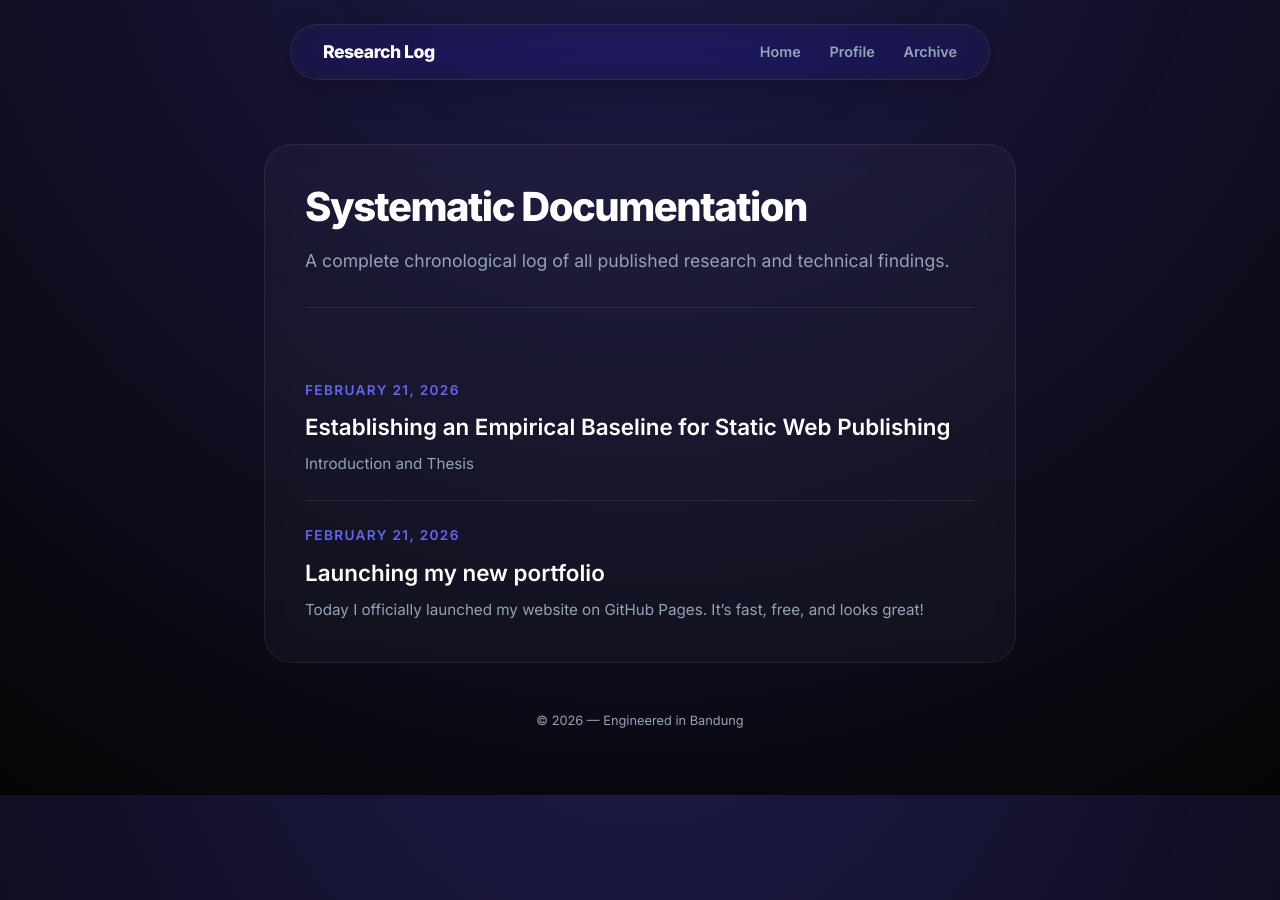
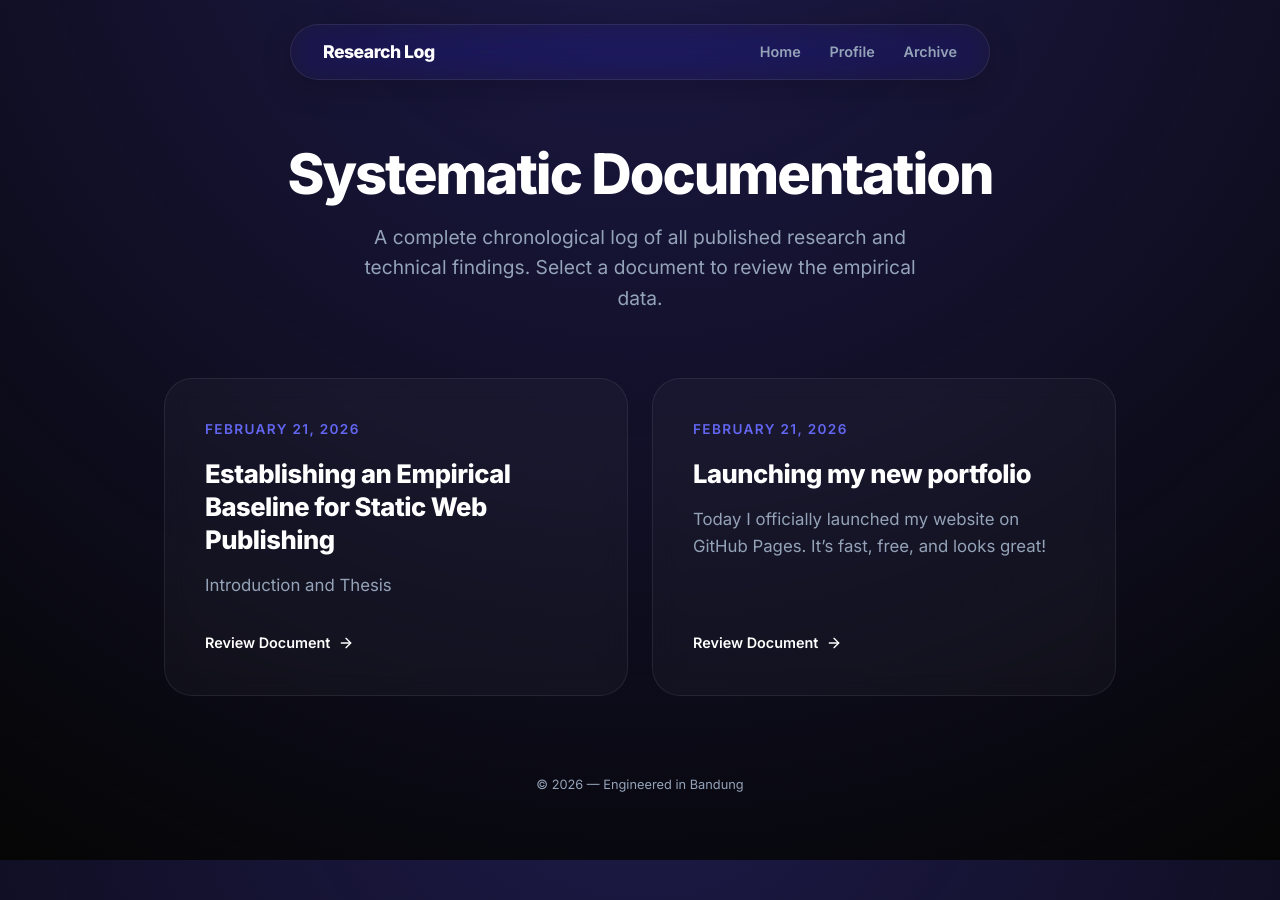
Before and after one commit to cingmen/cingmen.github.io, a Jekyll site: the page built from blog.html, in a window 1280 px wide. Built offline with Jekyll 4.4.1, drawn with Linux system fonts in a browser that asks for light colours.

Commit message:
add template

```diff
--- a/blog.html
+++ b/blog.html
@@ -61,34 +61,104 @@ permalink: /blog/
         .nav-container { width: 100%; display: flex; justify-content: space-between; align-items: center; }
         .nav-brand { color: var(--text-main); font-weight: 800; text-decoration: none; letter-spacing: -0.5px; font-size: 1.1rem; }
         .nav-links { display: flex; gap: 1.8rem; }
-        .nav-links a {
+        .nav-links a { color: var(--text-dim); text-decoration: none; font-weight: 600; font-size: 0.9rem; transition: color 0.3s ease, text-shadow 0.3s ease; }
+        .nav-links a:hover { color: var(--text-main); text-shadow: 0 0 10px rgba(99, 102, 241, 0.7); }
+
+        /* Structural Correction: Container width updated to 1000px to match all other pages */
+        .container { max-width: 1000px; width: 100%; padding: 2rem 1.5rem 4rem 1.5rem; }
+
+        .page-header {
+            text-align: center;
+            margin-bottom: 4rem;
+        }
+
+        .page-header h1 {
+            font-size: 3.5rem;
+            margin: 0 0 1rem 0;
+            letter-spacing: -2px;
+            font-weight: 800;
+            line-height: 1.1;
+        }
+
+        .page-header p {
             color: var(--text-dim);
+            font-size: 1.2rem;
+            max-width: 600px;
+            margin: 0 auto;
+        }
+
+        /* Upgraded Grid Architecture for Publications */
+        .post-grid {
+            display: grid;
+            grid-template-columns: repeat(2, 1fr);
+            gap: 1.5rem;
+        }
+
+        .post-card {
+            background: var(--card-bg);
+            border: 1px solid var(--border);
+            border-radius: 28px;
+            padding: 2.5rem;
+            backdrop-filter: blur(12px);
             text-decoration: none;
+            color: var(--text-main);
+            display: flex;
+            flex-direction: column;
+            height: 100%;
+            transition: transform 0.3s ease, border-color 0.3s ease, background 0.3s ease;
+        }
+
+        .post-card:hover {
+            transform: translateY(-8px);
+            border-color: var(--accent);
+            background: rgba(99, 102, 241, 0.05);
+        }
+
+        .post-date {
+            font-size: 0.85rem;
+            color: var(--accent);
+            font-weight: 600;
+            text-transform: uppercase;
+            letter-spacing: 0.1em;
+            margin-bottom: 1rem;
+            display: block;
+        }
+
+        .post-title {
+            font-size: 1.6rem;
+            font-weight: 700;
+            margin: 0 0 1rem 0;
+            line-height: 1.3;
+            letter-spacing: -0.5px;
+        }
+
+        .post-excerpt {
+            color: var(--text-dim);
+            font-size: 1.05rem;
+            margin: 0 0 2rem 0;
+            line-height: 1.6;
+            flex-grow: 1;
+        }
+
+        .post-read-more {
+            display: inline-flex;
+            align-items: center;
+            gap: 8px;
+            color: var(--text-main);
             font-weight: 600;
             font-size: 0.9rem;
-            transition: color 0.3s ease, text-shadow 0.3s ease;
-        }
-        .nav-links a:hover {
-            color: var(--text-main);
-            text-shadow: 0 0 10px rgba(99, 102, 241, 0.7);
+            margin-top: auto;
+            transition: color 0.3s ease;
         }
 
-        .container { max-width: 800px; width: 100%; padding: 2rem 1.5rem 4rem 1.5rem; }
-        .card { background: var(--card-bg); border: 1px solid var(--border); border-radius: 28px; padding: 2.5rem; backdrop-filter: blur(12px); }
+        .post-card:hover .post-read-more {
+            color: var(--accent);
+        }
 
-        h1 { font-size: 2.5rem; margin: 0 0 0.5rem 0; letter-spacing: -1.5px; font-weight: 800; line-height: 1.1; }
-        p.subtitle { color: var(--text-dim); font-size: 1.1rem; margin-bottom: 3rem; border-bottom: 1px solid var(--border); padding-bottom: 2rem; }
-
-        .post-list { list-style: none; padding: 0; margin: 0; }
-        .post-item { display: flex; flex-direction: column; text-decoration: none; color: var(--text-main); padding: 1.5rem 0; border-bottom: 1px solid var(--border); }
-        .post-item:last-child { border: none; padding-bottom: 0; }
-        .post-item:hover { transform: translateX(10px); }
-        .post-item:hover .post-title { color: var(--accent); }
-
-        .post-date { font-size: 0.85rem; color: var(--accent); font-weight: 600; text-transform: uppercase; letter-spacing: 0.1em; margin-bottom: 0.5rem; }
-        .post-title { font-size: 1.4rem; font-weight: 600; margin: 0 0 0.5rem 0; transition: color 0.3s ease; }
-        .post-excerpt { color: var(--text-dim); font-size: 0.95rem; margin: 0; line-height: 1.5; }
-
+        @media (max-width: 850px) {
+            .post-grid { grid-template-columns: 1fr; }
+            .page-header h1 { font-size: 2.5rem; }
+        }
     </style>
 </head>
 <body>
@@ -105,26 +175,32 @@ permalink: /blog/
     </nav>
 
     <div class="container">
-        <section class="card">
+
+        <header class="page-header">
             <h1>Systematic Documentation</h1>
-            <p class="subtitle">A complete chronological log of all published research and technical findings.</p>
+            <p>A complete chronological log of all published research and technical findings. Select a document to review the empirical data.</p>
+        </header>
 
-            <div class="post-list">
+        <section class="post-grid">
             {% for post in site.posts %}
-                <a href="{{ post.url }}" class="post-item">
+            <a href="{{ post.url }}" class="post-card">
                 <span class="post-date">{{ post.date | date: "%B %d, %Y" }}</span>
                 <h2 class="post-title">{{ post.title }}</h2>
-                    <p class="post-excerpt">{{ post.excerpt | strip_html | truncatewords: 35 }}</p>
+                <p class="post-excerpt">{{ post.excerpt | strip_html | truncatewords: 30 }}</p>
+                <div class="post-read-more">
+                    Review Document <i data-lucide="arrow-right" style="width: 16px; height: 16px;"></i>
+                </div>
             </a>
             {% endfor %}
 
             {% if site.posts.size == 0 %}
-                <p style="color: var(--text-dim); text-align: center; padding: 2rem 0;">No systematic documents have been published to the directory yet.</p>
+            <div style="grid-column: span 2; text-align: center; padding: 4rem; border: 1px dashed var(--border); border-radius: 28px;">
+                <p style="color: var(--text-dim); font-size: 1.1rem;">No systematic documents have been published to the directory yet.</p>
+            </div>
             {% endif %}
-            </div>
         </section>
 
-        <footer style="text-align: center; margin-top: 3rem; color: var(--text-dim); font-size: 0.8rem;">
+        <footer style="text-align: center; margin-top: 5rem; color: var(--text-dim); font-size: 0.8rem;">
             &copy; 2026 — Engineered in Bandung
         </footer>
     </div>
```
Lines whose indentation alone changed are shown as unchanged.
